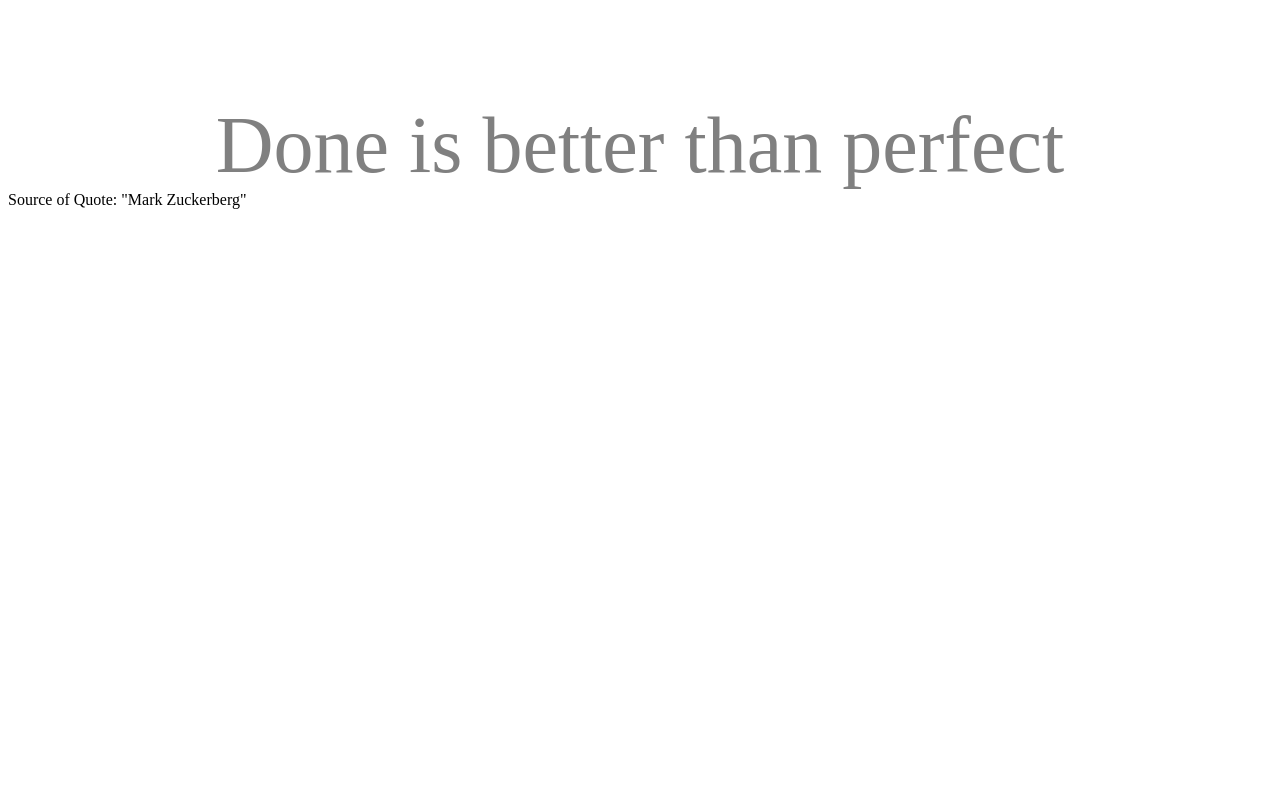
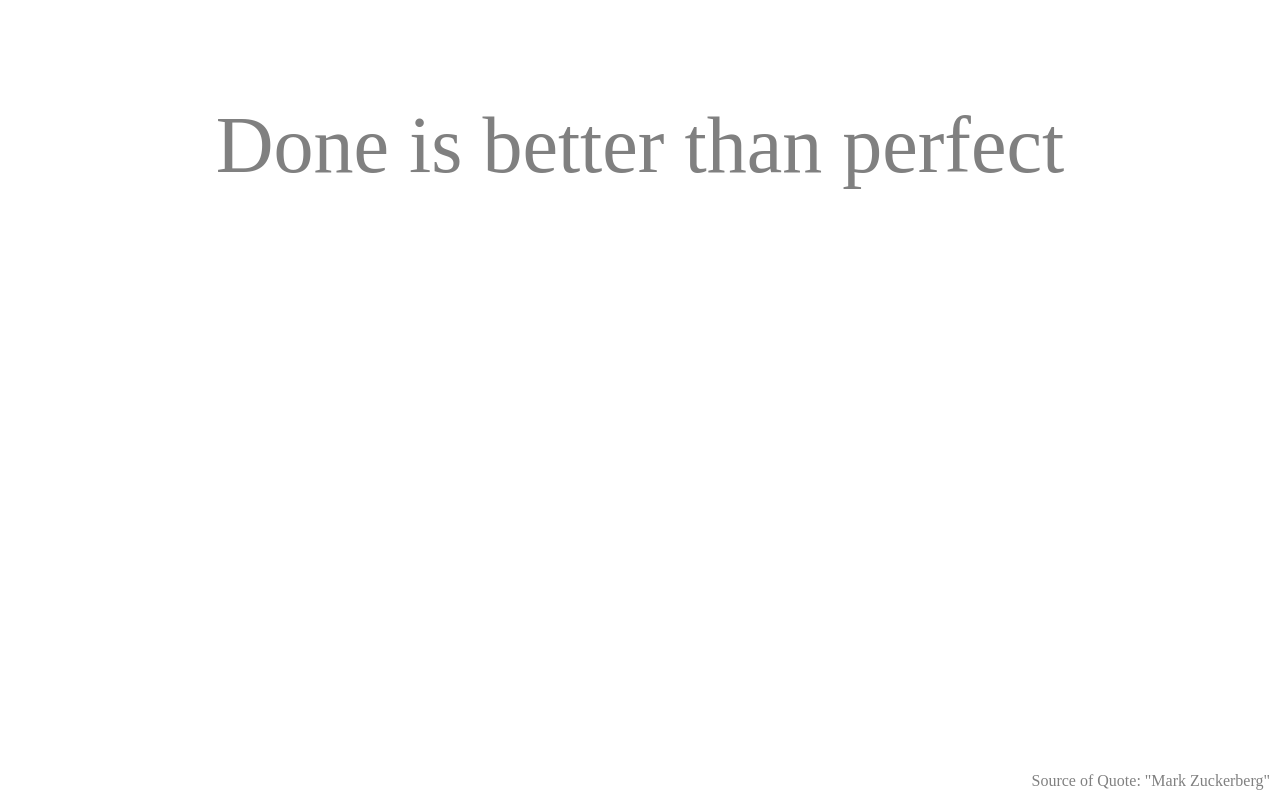
Before and after one commit to kobain-jp/typing, a plain HTML site: page typing-day1/index.html in a window 1280 px wide. Drawn offline with Linux system fonts and the light colour scheme.

Commit message:
Update app.css

```diff
--- a/typing-day1/app.css
+++ b/typing-day1/app.css
@@ -12,3 +12,10 @@
 .untyped{
     color: grey;
 }
+
+.footer {
+    color: grey;
+    position: absolute;
+    right: 10px;
+    bottom: 10px;
+}
```
